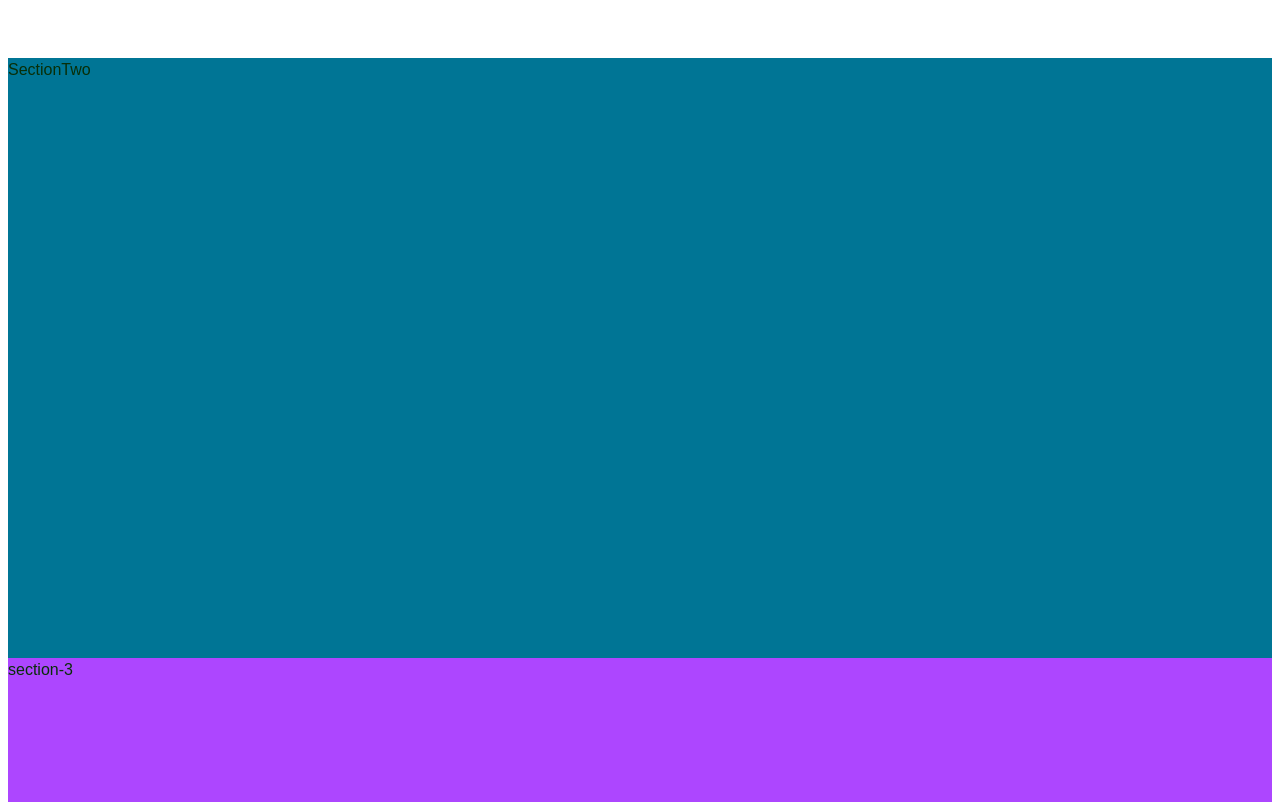
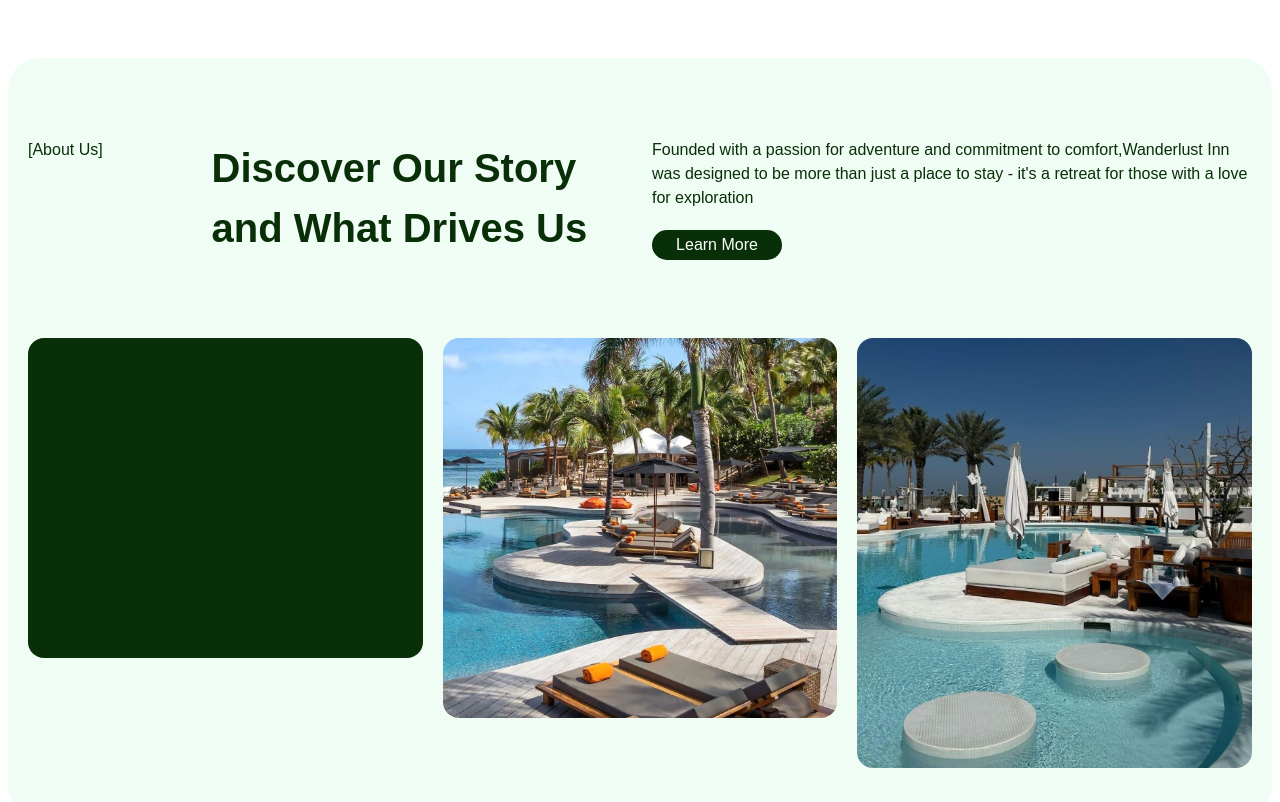
Before and after one commit to Adedejijohn11/Travel-booking, a Next.js app in the folder wanderlust/: page /en in a window 1280 px wide. Shown: the part 1260-2062 px from the top of the page. Built offline with nearby package versions, Linux system fonts and the light colour scheme.

Commit message:
build sectionTwo content

```diff
--- a/wanderlust/src/app/[locale]/page.tsx
+++ b/wanderlust/src/app/[locale]/page.tsx
@@ -48,7 +48,7 @@ export default function Home({
         <div className="h-[600px] w-[100%]  mt-10 ">
           <SectionOne />
         </div>
-        <div className="h-[600px] w-[100%] bg-cyan-700">
+        <div className="h-[100%] w-[100%] bg-green-50 rounded-4xl ">
           <SectionTwo />
         </div>
         <div className="h-[600px] w-[100%] bg-purple-500">
--- a/wanderlust/src/components/sections/SectionTwo.tsx
+++ b/wanderlust/src/components/sections/SectionTwo.tsx
@@ -1,7 +1,55 @@
+import Image from "next/image";
 import React from "react";
 
 const SectionTwo = () => {
-  return <div>SectionTwo</div>;
+  return (
+    <div className="flex flex-col px-5">
+      <div className="h-[220px] w-full pt-20 flex flex-row justify-between ">
+        <div className="w-[15%]">
+          <p>[About Us]</p>
+        </div>
+        <div className="w-[85%] flex flex-row   justify-between">
+          <div className="w-[400px] ">
+            <h1 className="text-[40px] font-bold">
+              Discover Our Story and What Drives Us
+            </h1>
+          </div>
+          <div className="flex flex-col w-[600px]">
+            <p>
+              Founded with a passion for adventure and commitment to
+              comfort,Wanderlust Inn was designed to be more than just a place
+              to stay - it's a retreat for those with a love for exploration
+            </p>
+            <span className="bg-foreground h-[30px] w-[130px] text-white flex items-center justify-center rounded-4xl mt-[20px]">
+              Learn More
+            </span>
+          </div>
+        </div>
+      </div>
+      <div className="h-[480px] w-full flex gap-5 mt-15 ">
+        <div className="h-[320px] w-[500px] bg-foreground rounded-2xl overflow-hidden "></div>
+        <div className="h-[380px] w-[500px] rounded-2xl overflow-hidden">
+          <Image
+            src="/about/about-img-1.jpg"
+            alt="background-img"
+            width={400}
+            height={50}
+            className="h-full w-full object-cover"
+          />
+        </div>
+        <div className="h-[430px] w-[500px]  rounded-2xl overflow-hidden">
+          {" "}
+          <Image
+            src="/about/about-img-2.jpg"
+            alt="background-img"
+            width={400}
+            height={50}
+            className="h-full w-full object-cover"
+          />
+        </div>
+      </div>
+    </div>
+  );
 };
 
 export default SectionTwo;
```
Also changed, not shown: wanderlust/public/about/about-img-1.jpg (added), wanderlust/public/about/about-img-2.jpg (added).
